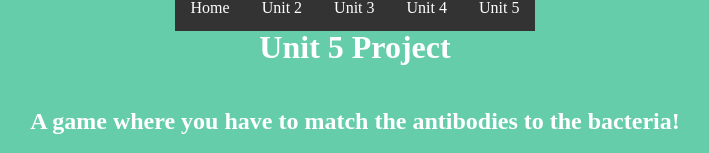
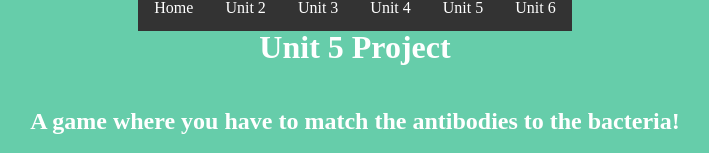
Before and after one commit to Kenneth-de-Azcarate/Kenneth-de-Azcarate.github.io, a plain HTML site: page unit5.html in a window 1280 px wide. Shown: the top 153 px of the page, without its empty margins (285-994 px from the left). Drawn offline with Linux system fonts and the light colour scheme; grey boxes are pictures that could not be loaded.

Commit message:
Update unit5.html

```diff
--- a/unit5.html
+++ b/unit5.html
@@ -40,6 +40,7 @@
       <li><a href="unit3.html">Unit 3</a></li>
       <li><a href="unit4.html">Unit 4</a></li>
       <li><a href="unit5.html">Unit 5</a></li>
+      <li><a href="unit6.html">Unit 6</a></li>
     </ul>
     <h1>Unit 5 Project</h1>
     <h2>A game where you have to match the antibodies to the bacteria!</h2>
```
